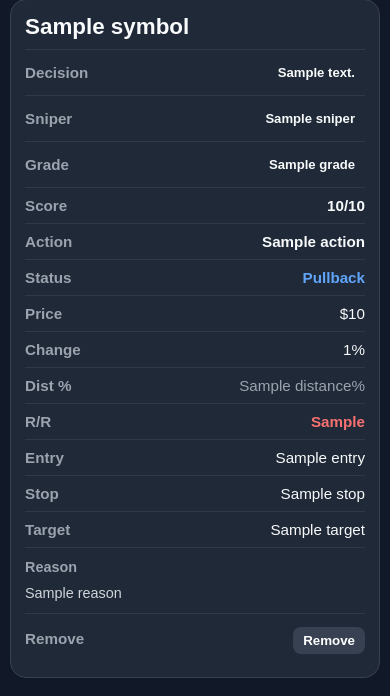
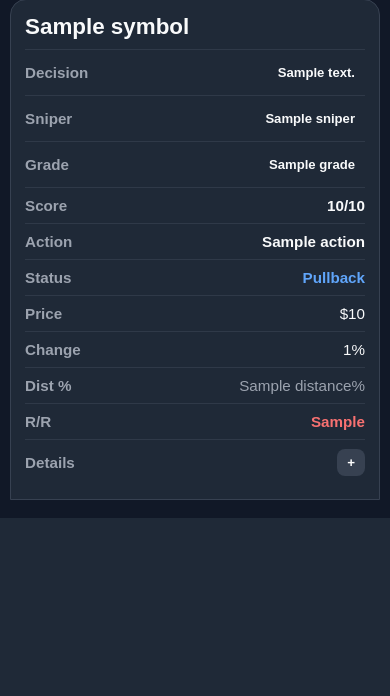
Before and after one commit to GrizzBuilt/stock-setup-scanner, a Flask app: template templates/index.html in a window 390 px wide. Shown: the part 444-1140 px from the top of the page. After the commit the page ends 962 px from the top, so only its background shows below. Run offline with Flask 3, Linux system fonts and the light colour scheme; the template is opened without the code that fills it: most values are stand-ins (such as "Sample title", 1, 10 or a date in 2020).

Commit message:
Add collapsible rows for mobile-friendly scanner

```diff
--- a/static/styles.css
+++ b/static/styles.css
@@ -452,3 +452,81 @@ td {
         border-color: rgba(248, 113, 113, 0.45);
     }
 }
+/* Collapsible detail rows */
+
+.details-row {
+    display: none;
+}
+
+.details-row.open {
+    display: table-row;
+}
+
+.details-content {
+    background: #111827;
+    border: 1px solid #374151;
+    border-radius: 12px;
+    padding: 14px;
+}
+
+.details-grid {
+    display: grid;
+    grid-template-columns: repeat(4, minmax(120px, 1fr));
+    gap: 10px;
+    margin-bottom: 12px;
+}
+
+.details-grid div {
+    background: #1f2937;
+    border: 1px solid #374151;
+    border-radius: 10px;
+    padding: 10px;
+}
+
+.details-grid span {
+    display: block;
+    color: #9ca3af;
+    font-size: 0.8rem;
+    margin-bottom: 4px;
+}
+
+.expand-btn {
+    background: #374151;
+    padding: 6px 10px;
+}
+
+@media (max-width: 768px) {
+    .details-row.open {
+        display: block;
+    }
+
+    .details-row {
+        padding: 0;
+        margin-top: -12px;
+        margin-bottom: 14px;
+    }
+
+    .details-row td {
+        display: block;
+        border-bottom: none;
+        padding: 0;
+    }
+
+    .details-row td::before {
+        display: none;
+    }
+
+    .details-content {
+        border-radius: 0 0 16px 16px;
+        border-top: none;
+    }
+
+    .details-grid {
+        grid-template-columns: repeat(2, minmax(0, 1fr));
+    }
+
+    .main-row {
+        margin-bottom: 0;
+        border-radius: 16px 16px 0 0;
+    }
+}
--- a/templates/index.html
+++ b/templates/index.html
@@ -2,9 +2,10 @@
 File: templates/index.html
 Purpose: Stock Setup Scanner dashboard UI
 Main changes:
-- Added data-label attributes for mobile card layout
-- Kept desktop table structure
-- Improved mobile readability for phone use on Render
+- Keeps current table-based layout
+- Adds collapsible detail rows
+- Shows quick overview first
+- Expands to show Entry, Stop, Target, Reason, and Remove button
 -->
 
 <!DOCTYPE html>
@@ -64,26 +65,23 @@ Main changes:
                         <th>Change</th>
                         <th>Dist %</th>
                         <th>R/R</th>
-                        <th>Entry</th>
-                        <th>Stop</th>
-                        <th>Target</th>
-                        <th>Reason</th>
-                        <th>Remove</th>
+                        <th>Details</th>
                     </tr>
                 </thead>
 
                 <tbody>
                     {% for stock in stocks %}
                         <tr
-                            data-decision="{{ stock.decision }}"
-                            data-sniper="{{ stock.sniper }}"
-                            data-status="{{ stock.status }}"
                             class="
+                                main-row
                                 decision-row-{{ stock.decision | lower }}
                                 action-{{ stock.action | lower | replace(' ', '-') | replace('/', '') }}
                                 {{ 'sniper-row' if stock.sniper == 'YES' else '' }}
                                 {{ 'extended-row' if stock.status == 'Extended' else '' }}
                             "
+                            data-decision="{{ stock.decision }}"
+                            data-sniper="{{ stock.sniper }}"
+                            data-status="{{ stock.status }}"
                         >
                             <td data-label="Symbol" class="symbol-cell">
                                 <strong>{{ stock.symbol }}</strong>
@@ -144,26 +142,48 @@ Main changes:
                                 {{ stock.rr }}
                             </td>
 
-                            <td data-label="Entry">
-                                {{ stock.entry }}
+                            <td data-label="Details">
+                                <button type="button" class="expand-btn">+</button>
                             </td>
+                        </tr>
 
-                            <td data-label="Stop">
-                                {{ stock.stop }}
-                            </td>
+                        <tr
+                            class="details-row"
+                            data-decision="{{ stock.decision }}"
+                            data-sniper="{{ stock.sniper }}"
+                        >
+                            <td colspan="12">
+                                <div class="details-content">
+                                    <div class="details-grid">
+                                        <div>
+                                            <span>Entry</span>
+                                            <strong>{{ stock.entry }}</strong>
+                                        </div>
 
-                            <td data-label="Target">
-                                {{ stock.target }}
-                            </td>
+                                        <div>
+                                            <span>Stop</span>
+                                            <strong>{{ stock.stop }}</strong>
+                                        </div>
 
-                            <td data-label="Reason" class="reason-cell">
-                                {{ stock.reason }}
-                            </td>
+                                        <div>
+                                            <span>Target</span>
+                                            <strong>{{ stock.target }}</strong>
+                                        </div>
 
-                            <td data-label="Remove">
-                                <form method="POST" action="/remove/{{ stock.symbol }}">
-                                    <button type="submit" class="remove-btn">Remove</button>
-                                </form>
+                                        <div>
+                                            <span>Risk / Reward</span>
+                                            <strong>{{ stock.rr }}</strong>
+                                        </div>
+                                    </div>
+
+                                    <p class="reason-cell">
+                                        <strong>Reason:</strong> {{ stock.reason }}
+                                    </p>
+
+                                    <form method="POST" action="/remove/{{ stock.symbol }}">
+                                        <button type="submit" class="remove-btn">Remove {{ stock.symbol }}</button>
+                                    </form>
+                                </div>
                             </td>
                         </tr>
                     {% endfor %}
@@ -176,21 +196,54 @@ Main changes:
         const tradeOnly = document.getElementById("tradeOnly");
         const watchOnly = document.getElementById("watchOnly");
         const sniperOnly = document.getElementById("sniperOnly");
-        const rows = document.querySelectorAll("tbody tr");
+        const mainRows = document.querySelectorAll(".main-row");
 
         function applyFilters() {
-            rows.forEach(function (row) {
+            mainRows.forEach(function (row) {
                 const decision = row.dataset.decision;
                 const sniper = row.dataset.sniper;
+                const detailsRow = row.nextElementSibling;
 
                 const passesTrade = !tradeOnly.checked || decision === "TRADE";
                 const passesWatch = !watchOnly.checked || decision === "WATCH";
                 const passesSniper = !sniperOnly.checked || sniper === "YES";
 
-                row.style.display =
-                    passesTrade && passesWatch && passesSniper ? "" : "none";
+                const shouldShow = passesTrade && passesWatch && passesSniper;
+
+                row.style.display = shouldShow ? "" : "none";
+
+                if (!shouldShow && detailsRow) {
+                    detailsRow.style.display = "none";
+                    detailsRow.classList.remove("open");
+
+                    const button = row.querySelector(".expand-btn");
+                    if (button) {
+                        button.textContent = "+";
+                    }
+                }
             });
         }
+
+        document.querySelectorAll(".expand-btn").forEach(function (button) {
+            button.addEventListener("click", function () {
+                const row = button.closest("tr");
+                const detailsRow = row.nextElementSibling;
+
+                if (!detailsRow) {
+                    return;
+                }
+
+                detailsRow.classList.toggle("open");
+
+                if (detailsRow.classList.contains("open")) {
+                    detailsRow.style.display = "";
+                    button.textContent = "−";
+                } else {
+                    detailsRow.style.display = "none";
+                    button.textContent = "+";
+                }
+            });
+        });
 
         tradeOnly.addEventListener("change", applyFilters);
         watchOnly.addEventListener("change", applyFilters);
```
